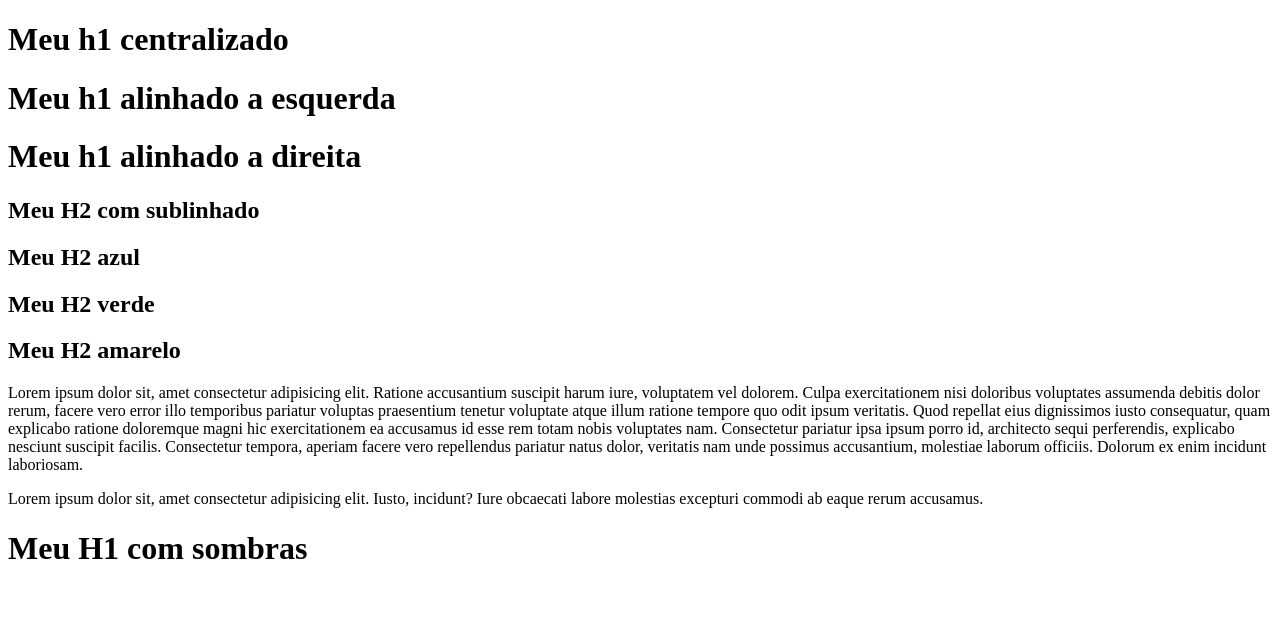
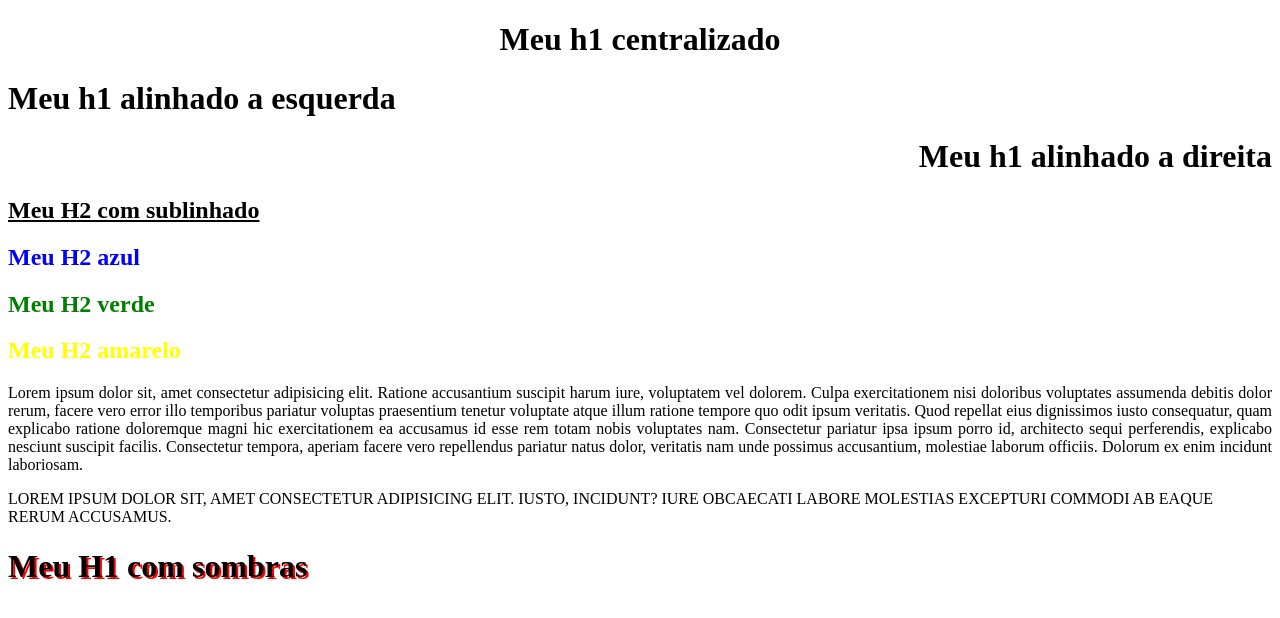
Before and after one commit to Eduardo-brito1/exercicio-display-css-seletores, a plain HTML site: page frontend-introducao-css-exercicios/exercicio1/index.html in a window 1280 px wide. Drawn offline with Linux system fonts and the light colour scheme.

Commit message:
exercicio um completo

```diff
--- a/frontend-introducao-css-exercicios/exercicio1/index.html
+++ b/frontend-introducao-css-exercicios/exercicio1/index.html
@@ -4,23 +4,24 @@
 <head>
     <meta charset="UTF-8">
     <title>Exercício 1</title>
+    <link rel="stylesheet" href="styles.css">
 
 </head>
 
 <body>
-    <h1>Meu h1 centralizado</h1>
-    <h1>Meu h1 alinhado a esquerda</h1>
-    <h1>Meu h1 alinhado a direita</h1>
+    <h1 class="h1-center">Meu h1 centralizado</h1>
+    <h1 class="h1-right">Meu h1 alinhado a esquerda</h1>
+    <h1 class="h1-left">Meu h1 alinhado a direita</h1>
 
 
-    <h2>Meu H2 com sublinhado</h2>
+    <h2 class="h2-subli">Meu H2 com sublinhado</h2>
 
-    <h2>Meu H2 azul</h2>
-    <h2>Meu H2 verde</h2>
-    <h2>Meu H2 amarelo</h2>
+    <h2 class="h2-blue">Meu H2 azul</h2>
+    <h2 class="h2-green">Meu H2 verde</h2>
+    <h2 class="h2-yellow">Meu H2 amarelo</h2>
 
     <!-- Meu parágrafo justificado-->
-    <p>
+    <p class="p-justify">
         Lorem ipsum dolor sit, amet consectetur adipisicing elit. Ratione accusantium suscipit harum iure, voluptatem
         vel
         dolorem. Culpa exercitationem nisi doloribus voluptates assumenda debitis dolor rerum, facere vero error illo
@@ -33,12 +34,12 @@
     </p>
 
     <!-- Meu parágrafo com letras todas maiusculas -->
-    <p>
+    <p class="p-uppercase">
         Lorem ipsum dolor sit, amet consectetur adipisicing elit. Iusto, incidunt? Iure obcaecati labore molestias
         excepturi commodi ab eaque rerum accusamus.
     </p>
 
-    <h1>Meu H1 com sombras</h1>
+    <h1 class="h1-shadow">Meu H1 com sombras</h1>
 </body>
 
 </html>
--- /dev/null
+++ b/frontend-introducao-css-exercicios/exercicio1/styles.css
@@ -0,0 +1,41 @@
+.h1-center {
+    text-align: center;
+}
+
+.h1-right {
+    text-align: start;
+}
+
+.h1-left {
+    text-align: end;
+}
+
+.h2-subli {
+    text-decoration: underline;
+}
+
+.h2-blue {
+    color: blue;
+}
+
+.h2-green {
+    color: green;
+}
+
+.h2-yellow {
+    color: yellow;
+}
+
+.p-justify {
+    text-align: justify;
+}
+
+.p-uppercase {
+    text-transform: uppercase;
+}
+
+.h1-shadow {
+
+    text-shadow: 2px 2px red;
+
+}
```
